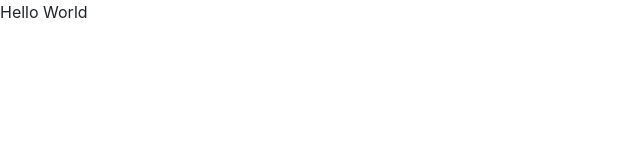
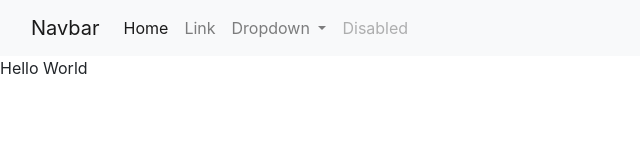
Before and after one commit to rudy-gm/test123, a website: page index.html in a window 1280 px wide. Shown: the whole page, without its empty margins (0-640 px from the left). Drawn offline with nearby package versions, Linux system fonts and the light colour scheme.

Commit message:
second commit

```diff
--- a/index.html
+++ b/index.html
@@ -1,5 +1,6 @@
 <!DOCTYPE html>
 <html lang="en">
+
 <head>
     <meta charset="UTF-8">
     <meta http-equiv="X-UA-Compatible" content="IE=edge">
@@ -13,7 +14,47 @@
 
     <title>Illustratum || Freedom for your Imagination</title>
 </head>
+
 <body>
+
+    <header>
+
+        <nav class="navbar navbar-expand-lg navbar-light bg-light">
+            <div class="container-fluid">
+              <a class="navbar-brand" href="#">Navbar</a>
+              <button class="navbar-toggler" type="button" data-bs-toggle="collapse" data-bs-target="#navbarSupportedContent" aria-controls="navbarSupportedContent" aria-expanded="false" aria-label="Toggle navigation">
+                <span class="navbar-toggler-icon"></span>
+              </button>
+              <div class="collapse navbar-collapse" id="navbarSupportedContent">
+                <ul class="navbar-nav me-auto mb-2 mb-lg-0">
+                  <li class="nav-item">
+                    <a class="nav-link active" aria-current="page" href="#">Home</a>
+                  </li>
+                  <li class="nav-item">
+                    <a class="nav-link" href="#">Link</a>
+                  </li>
+                  <li class="nav-item dropdown">
+                    <a class="nav-link dropdown-toggle" href="#" id="navbarDropdown" role="button" data-bs-toggle="dropdown" aria-expanded="false">
+                      Dropdown
+                    </a>
+                    <ul class="dropdown-menu" aria-labelledby="navbarDropdown">
+                      <li><a class="dropdown-item" href="#">Action</a></li>
+                      <li><a class="dropdown-item" href="#">Another action</a></li>
+                      <li><hr class="dropdown-divider"></li>
+                      <li><a class="dropdown-item" href="#">Something else here</a></li>
+                    </ul>
+                  </li>
+                  <li class="nav-item">
+                    <a class="nav-link disabled">Disabled</a>
+                  </li>
+                </ul>
+              </div>
+            </div>
+          </nav>
+
+    </header>
+
+
 
     <p>Hello World</p>
 
```
Also changed, not shown: Media Files/F1875F65-0E8D-4746-920C-90C05C7AFFE4.PNG (added), Media Files/Logo-Negro-Bordes-1-1024x700.png (added), Media Files/Logo-color-1024x699.png (added), Media Files/photo_2021-05-14 12.19.53.jpeg (added), 4 other files. Lines whose indentation alone changed are shown as unchanged.
